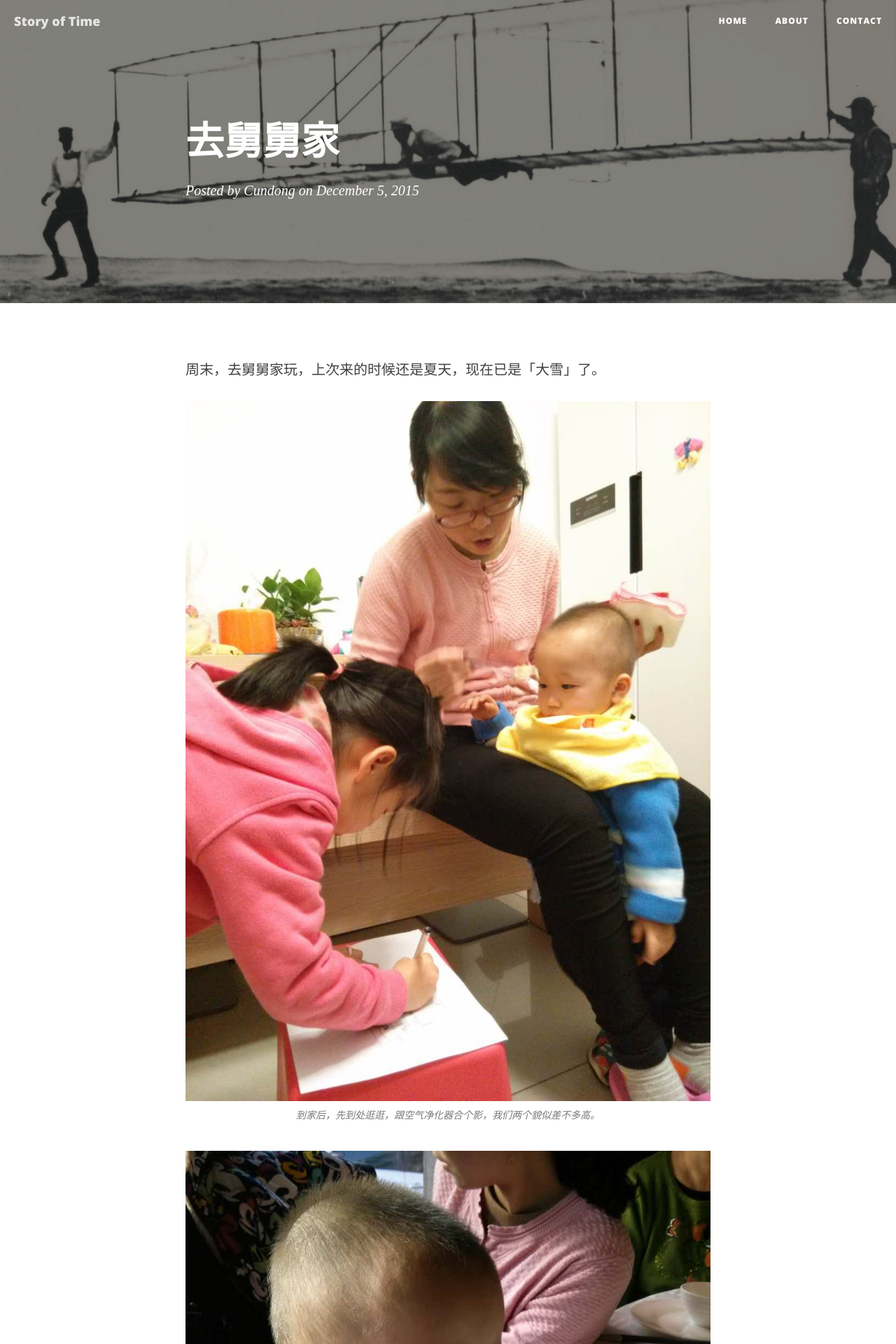
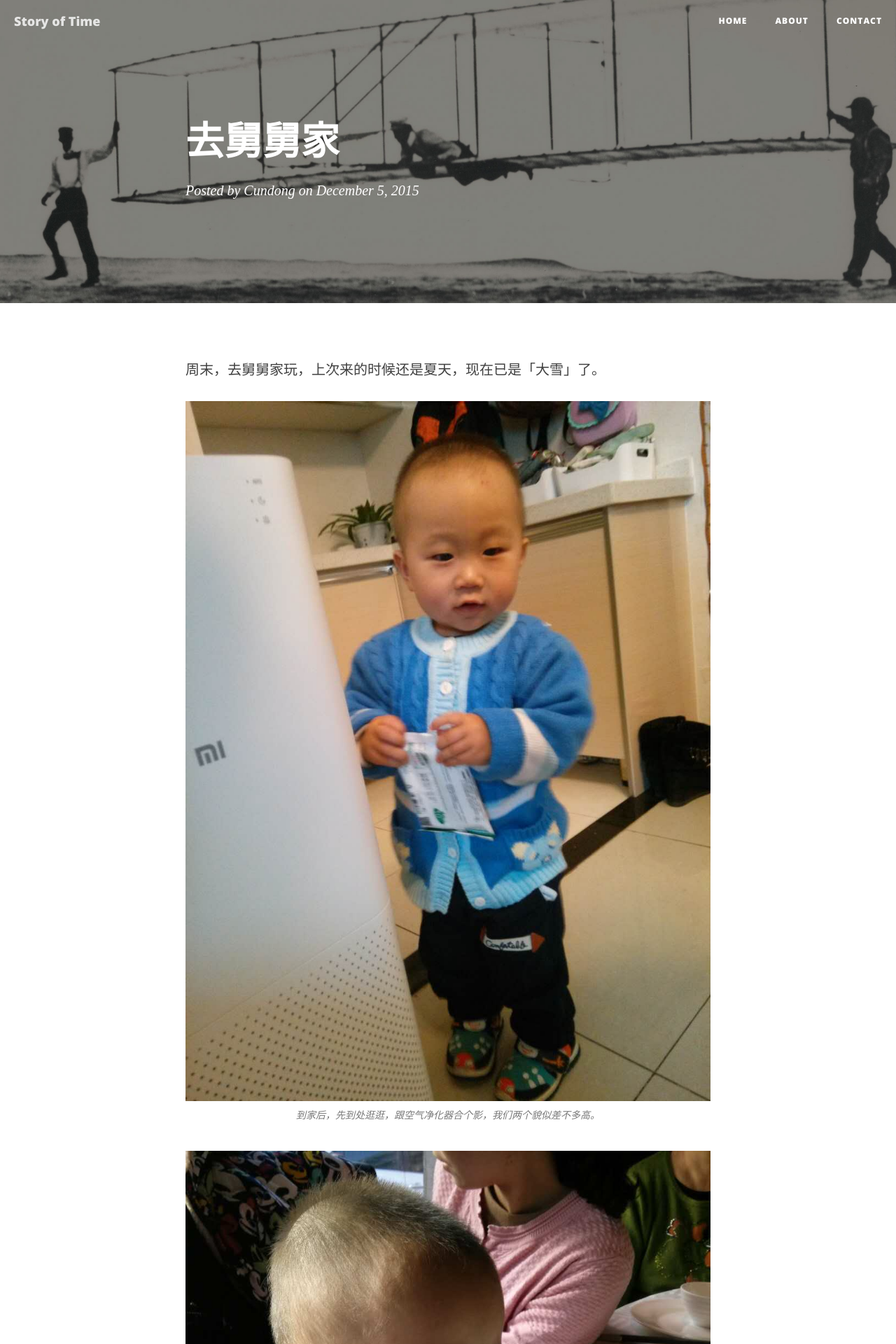
Before and after one commit to cundong/jekyll_demo, a Jekyll site: the page built from _posts/2015-12-05-go-2-wangjing.markdown, in a window 1280 px wide. Shown: the top 1920 px of the page at 70% size. Built offline with Jekyll 4.4.1, drawn with Linux system fonts in a browser that asks for light colours; nearby versions of some CDN libraries.

Commit message:
post article

```diff
--- a/_posts/2015-12-05-go-2-wangjing.markdown
+++ b/_posts/2015-12-05-go-2-wangjing.markdown
@@ -12,7 +12,7 @@ header-img: "img/post-bg-02.jpg"
 </p>
 
 <a href="#">
-    <img src="{{ site.baseurl }}/img/map_31.jpg">
+    <img src="{{ site.baseurl }}/img/map_32.jpg">
 </a>
 <span class="caption text-muted">
 	到家后，先到处逛逛，跟空气净化器合个影，我们两个貌似差不多高。
```
